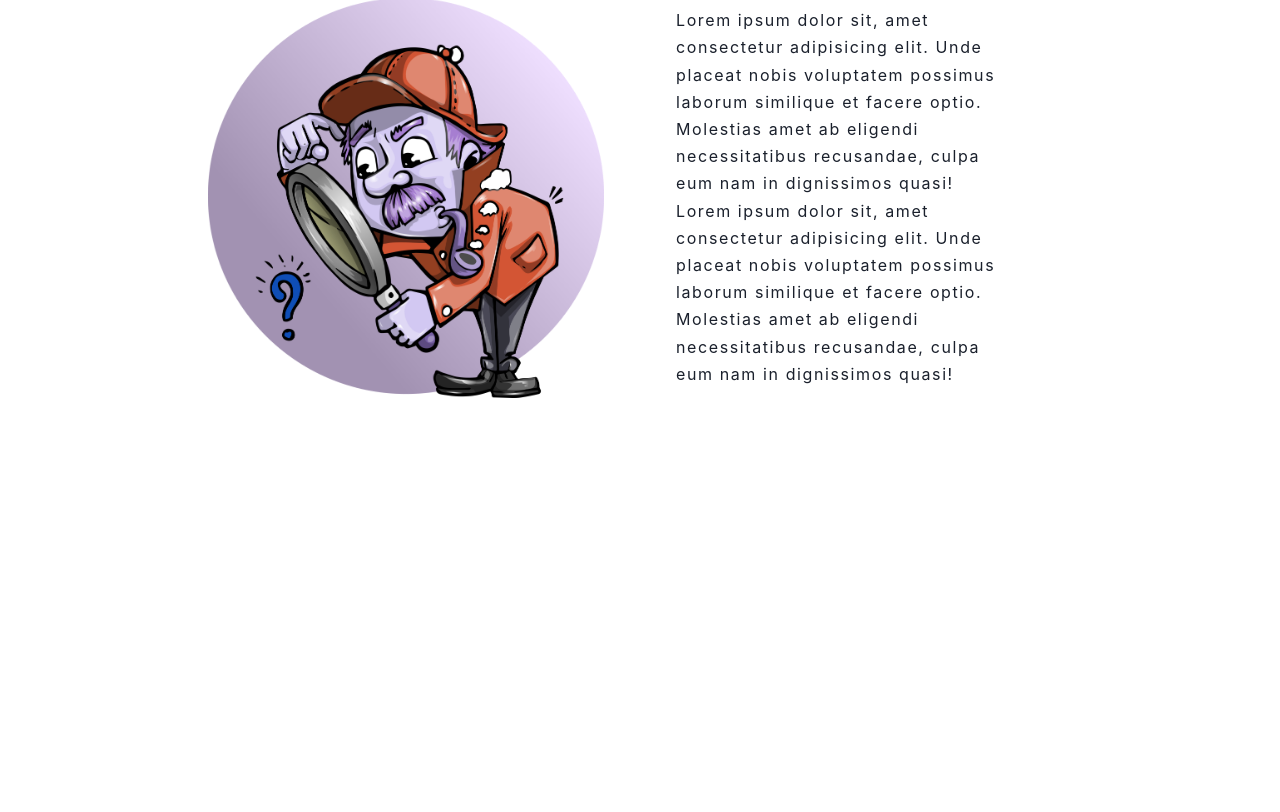
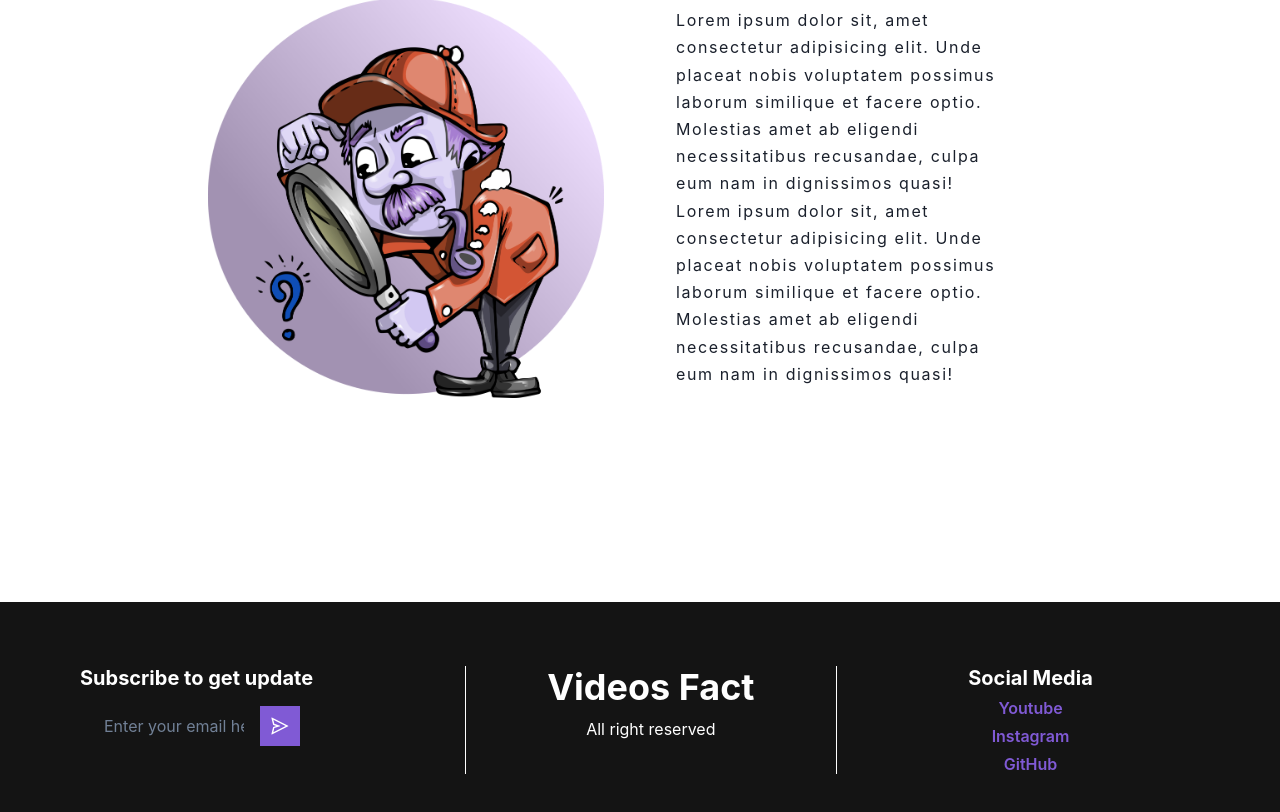
Before and after one commit to RazaRajpoot92/Video-Fact, a React (Create React App) app: page / in a window 1280 px wide. Shown: the part 998-1810 px from the top of the page. Before the commit the page ends 1600 px from the top, so only its background shows below. Built offline with nearby package versions, Linux system fonts and the light colour scheme.

Commit message:
Footer added

```diff
--- a/src/App.js
+++ b/src/App.js
@@ -4,6 +4,7 @@ import React from 'react';
 import { BrowserRouter as Router, Route, Routes  } from "react-router-dom";
 import Header from './components/Header';
 import Home from './components/Home';
+import Footer from './components/Footer';
 
 
 
@@ -17,6 +18,7 @@ function App() {
           <Route path='/' element={<Home />} />
 
         </Routes>
+        <Footer />
       </Router>
 
 
--- /dev/null
+++ b/src/components/Footer.jsx
@@ -0,0 +1,69 @@
+import { Box, Button, HStack, Heading, Input, Stack, Text, VStack, } from "@chakra-ui/react";
+import React from "react";
+import {AiOutlineSend} from "react-icons/ai"
+
+
+
+const Footer = ()=>{
+    return(
+       <Box bgColor={"blackAlpha.900"} minH={"40"} p={"16"} color={"white"}>
+
+        <Stack direction={["column","row"]}>
+            <VStack alignItems={"stretch"} w={"full"} px={"4"}>
+                <Heading size={"md"} textAlign={["center","left"]}>Subscribe to get update</Heading>
+
+                <HStack borderBottom={"2px soild white"} p={"2"}>
+
+                    <Input placeholder="Enter your email here"
+                    border={"none"}
+                    borderRadius={"none"}
+                    outline={"none"}
+                    focusBorderColor={""}
+                    width={"50%"}
+                    />
+
+                    <Button ml={"-2"}
+                    borderRadius={""}
+                    colorScheme="purple" p={"0"}>
+
+                    <AiOutlineSend size={"20"} />
+                    </Button>
+
+                </HStack>
+            </VStack>
+
+            <VStack w={"full"}
+            borderLeft={['none',"1px solid white"]}
+            borderRight={['none',"1px solid white"]}
+            >
+                <Heading >Videos Fact</Heading>
+                <Text>All right reserved</Text>
+            </VStack>
+
+            <VStack w={"full"}
+
+            >
+                <Heading size={"md"} >Social Media</Heading>
+
+                <Button variant={"link"} colorScheme="purple">
+                    <a href="#">Youtube</a>
+                </Button>
+                <Button variant={"link"} colorScheme="purple">
+                    <a href="#">Instagram</a>
+                </Button>
+                <Button variant={"link"} colorScheme="purple">
+                    <a href="#">GitHub</a>
+                </Button>
+
+            </VStack>
+
+        </Stack>
+
+
+
+
+       </Box>
+    );
+}
+
+export default Footer;
```
